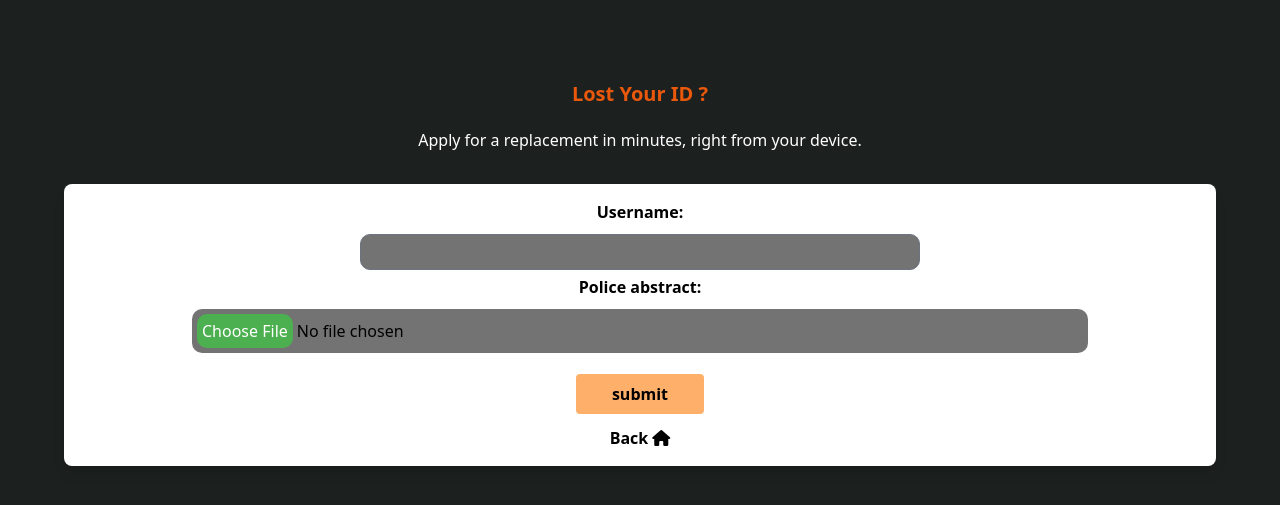
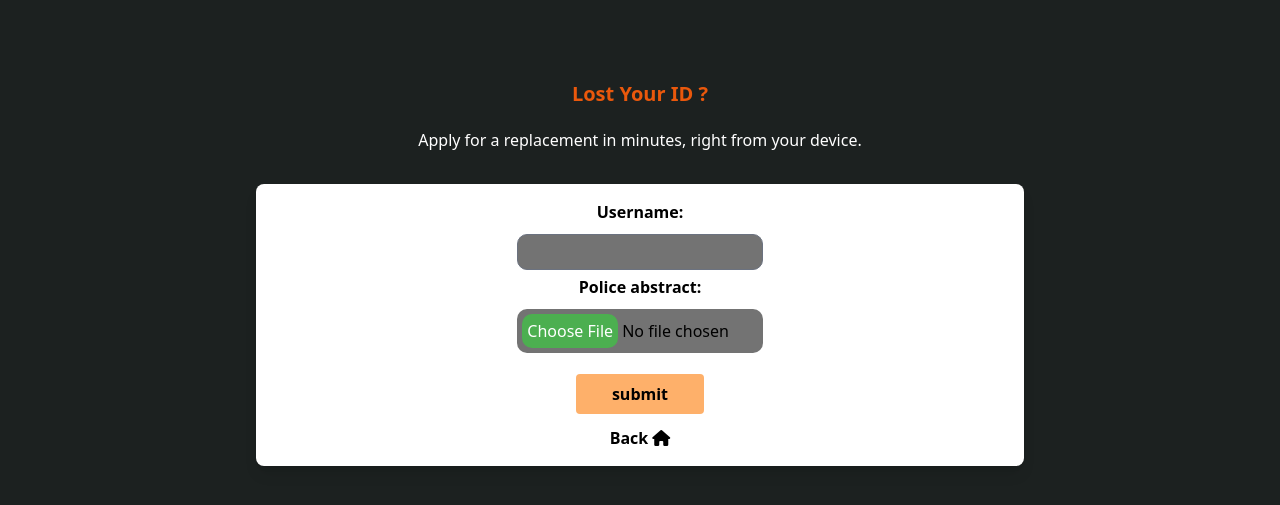
Before and after one commit to kukuabassanimeri/track_my_docs, a Django app: page /lost-id-reapplication/ in a window 1280 px wide. Shown: the top 505 px of the page. Run offline with Django 4.2, Linux system fonts and the light colour scheme; some libraries are stand-ins or nearby versions.

Commit message:
Worked on trackmydocs services

```diff
--- a/TrackMyDocs/track_my_docs/static/track_my_docs/complaint.css
+++ b/TrackMyDocs/track_my_docs/static/track_my_docs/complaint.css
@@ -9,7 +9,7 @@
 .complaint input[type="password"],
 .complaint input[type="email"],
 .complaint textarea {
-    width: 20%;
+    width: 33.333333%;
     padding: 5px;
     margin-top: 5px;
     margin-bottom: 5px;
--- a/TrackMyDocs/track_my_docs/static/track_my_docs/lost_id_reapplication.css
+++ b/TrackMyDocs/track_my_docs/static/track_my_docs/lost_id_reapplication.css
@@ -4,28 +4,22 @@
     font-weight: bold;
 }
 
-.lost-id-reapplication input[type="text"],
-.lost-id-reapplication textarea {
-    width: 50%;
+.lost-id-reapplication input[type="text"]{
+    width: 33.333333%;
     padding: 5px;
     margin-top: 5px;
     margin-bottom: 5px;
     background-color: #737373;
     border-radius: 10px;
-
 }
 
-.lost-id-reapplication textarea{
-    height: 100px;
-    resize: vertical;
-}
 
 .lost-id-reapplication input[type="file"] {
     padding: 5px;
     margin-top: 5px;
     background-color: #737373;
     cursor: pointer;
-    width: 80%;
+    width: 33.333333%;
     border-radius: 10px;
     margin-bottom: 5px;
 }
@@ -37,6 +31,4 @@
     border: none;
     border-radius: 10px;
     cursor: pointer;
-
-
 }
--- a/TrackMyDocs/track_my_docs/static/track_my_docs/new_id_application.css
+++ b/TrackMyDocs/track_my_docs/static/track_my_docs/new_id_application.css
@@ -9,7 +9,7 @@
 .new_application input[type="password"],
 .new_application input[type="email"]
 .new_application textarea {
-    width: 20%;
+    width: 33.333333%;
     padding: 5px;
     margin-top: 5px;
     margin-bottom: 5px;
--- a/TrackMyDocs/track_my_docs/static/track_my_docs/register.css
+++ b/TrackMyDocs/track_my_docs/static/track_my_docs/register.css
@@ -1,7 +1,7 @@
 .user-signup input[type="text"],
 .user-signup input[type="password"],
 .user-signup input[type="email"] {
-    width: 20%;
+    width: 33.333333%;
     padding: 5px;
     margin-top: 5px;
     margin-bottom: 5px;
--- a/TrackMyDocs/track_my_docs/templates/registration/login.html
+++ b/TrackMyDocs/track_my_docs/templates/registration/login.html
@@ -8,6 +8,7 @@
 
     {% load static %}
     <link href="{% static 'track_my_docs/login.css' %}" rel="stylesheet">
+    <link rel="icon" type="image/x-icon" href="{% static 'media/documentation.png' %}">
 
     <!--Support css-->
     <script src="https://cdn.tailwindcss.com?plugins=forms,typography,aspect-ratio,line-clamp"></script>
--- a/TrackMyDocs/track_my_docs/templates/track_my_docs/base.html
+++ b/TrackMyDocs/track_my_docs/templates/track_my_docs/base.html
@@ -17,6 +17,7 @@
     <script src="https://kit.fontawesome.com/a076d05399.js" crossorigin="anonymous"></script>
 
     <link rel="stylesheet" href="{% static 'track_my_docs/base.css' %}">
+    <link rel="icon" type="image/x-icon" href="{% static 'media/documentation.png' %}">
 
     <script src="https://kit.fontawesome.com/caeb9ec53e.js" crossorigin="anonymous"></script>
     <script src="https://kit.fontawesome.com/a076d05399.js" crossorigin="anonymous"></script>
--- a/TrackMyDocs/track_my_docs/templates/track_my_docs/complaint.html
+++ b/TrackMyDocs/track_my_docs/templates/track_my_docs/complaint.html
@@ -11,6 +11,7 @@
     <!--User contact us css link-->
 
     <link rel="stylesheet" href="{% static 'track_my_docs/complaint.css' %}">
+    <link rel="icon" type="image/x-icon" href="{% static 'media/documentation.png' %}">
 
     <!--Support css-->
     <script src="https://cdn.tailwindcss.com?plugins=forms,typography,aspect-ratio,line-clamp"></script>
--- a/TrackMyDocs/track_my_docs/templates/track_my_docs/id_status_correction.html
+++ b/TrackMyDocs/track_my_docs/templates/track_my_docs/id_status_correction.html
@@ -15,6 +15,7 @@
     <script src="https://cdn.tailwindcss.com?plugins=forms,typography,aspect-ratio,line-clamp"></script>
     <script src="https://kit.fontawesome.com/caeb9ec53e.js" crossorigin="anonymous"></script>
     <script src="https://kit.fontawesome.com/a076d05399.js" crossorigin="anonymous"></script>
+    <link rel="icon" type="image/x-icon" href="{% static 'media/documentation.png' %}">
 
 </head>
 
--- a/TrackMyDocs/track_my_docs/templates/track_my_docs/lost_id_reapplication.html
+++ b/TrackMyDocs/track_my_docs/templates/track_my_docs/lost_id_reapplication.html
@@ -10,6 +10,7 @@
 
     <!--User new ID application css link-->
     <link rel="stylesheet" href="{% static 'track_my_docs/lost_id_reapplication.css' %}">
+    <link rel="icon" type="image/x-icon" href="{% static 'media/documentation.png' %}">
 
     <!--Support css-->
     <script src="https://cdn.tailwindcss.com?plugins=forms,typography,aspect-ratio,line-clamp"></script>
@@ -24,7 +25,7 @@
     <p class="text-center pb-5">Apply for a replacement in minutes, right from your device.</p>
 
     <div class="flex items-center justify-center text-black pt-3">
-        <div class="bg-white max-w-6xl w-full shadow-lg rounded-lg p-4">
+        <div class="bg-white max-w-3xl w-full shadow-lg rounded-lg p-4">
             <form action="" method="POST" class="lost-id-reapplication text-center">
                 {% csrf_token %}
 
--- a/TrackMyDocs/track_my_docs/templates/track_my_docs/new_id_application_form.html
+++ b/TrackMyDocs/track_my_docs/templates/track_my_docs/new_id_application_form.html
@@ -9,6 +9,7 @@
 
     <!--User new ID application css link-->
     <link rel="stylesheet" href="{% static 'track_my_docs/new_id_application.css' %}">
+    <link rel="icon" type="image/x-icon" href="{% static 'media/documentation.png' %}">
 
     <!--Support css-->
     <script src="https://cdn.tailwindcss.com?plugins=forms,typography,aspect-ratio,line-clamp"></script>
--- a/TrackMyDocs/track_my_docs/templates/track_my_docs/register.html
+++ b/TrackMyDocs/track_my_docs/templates/track_my_docs/register.html
@@ -14,6 +14,7 @@
     {% load static %}
 
     <link rel="stylesheet" href="{% static 'track_my_docs/register.css' %}">
+    <link rel="icon" type="image/x-icon" href="{% static 'media/documentation.png' %}">
 
 </head>
 
```
Also changed, not shown: TrackMyDocs/track_my_docs/static/track_my_docs/id_status_correction.css (+4 -6 lines), TrackMyDocs/db.sqlite3, TrackMyDocs/track_my_docs/static/media/RefugeeCard.jpeg (deleted), TrackMyDocs/track_my_docs/static/media/documentation.png (added).
